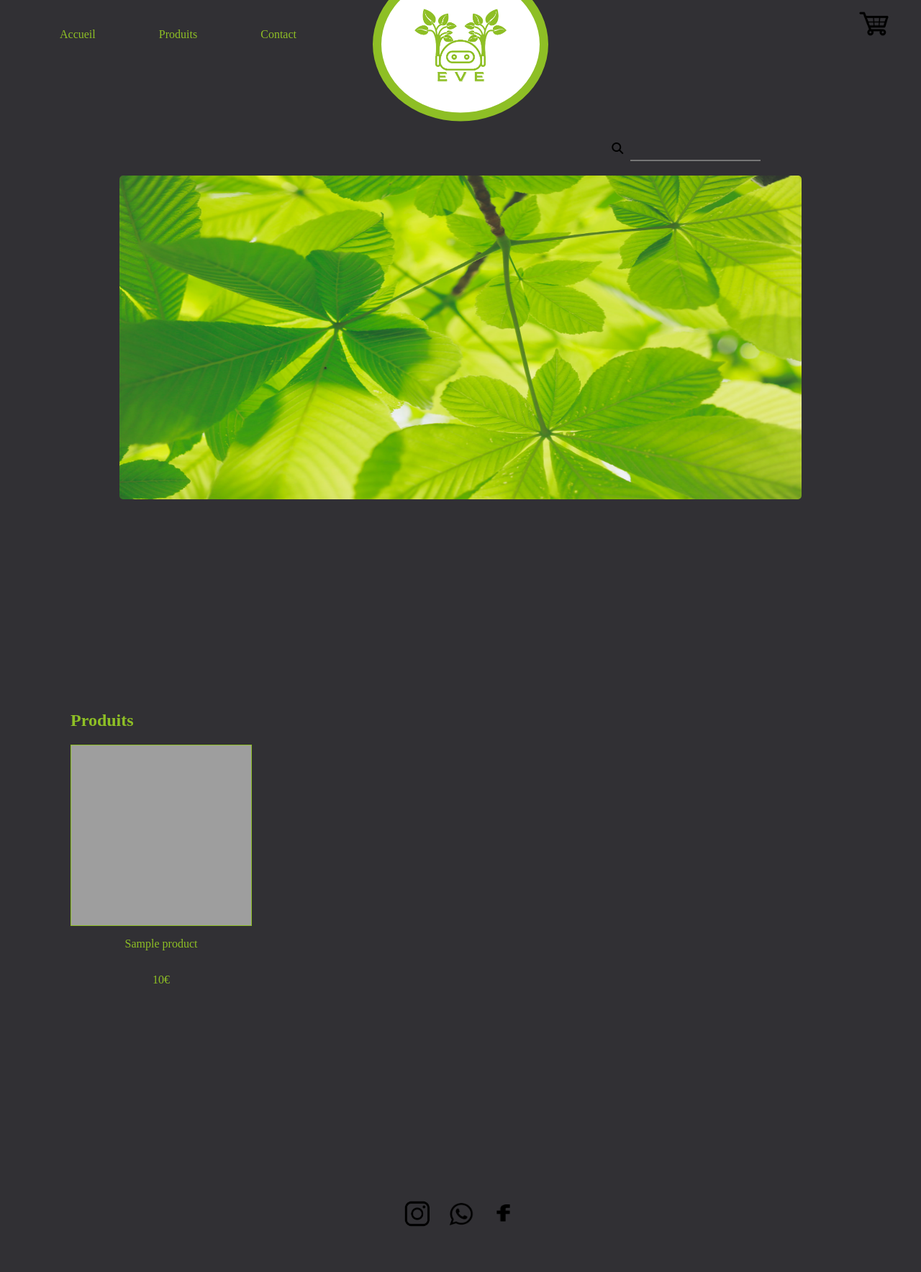
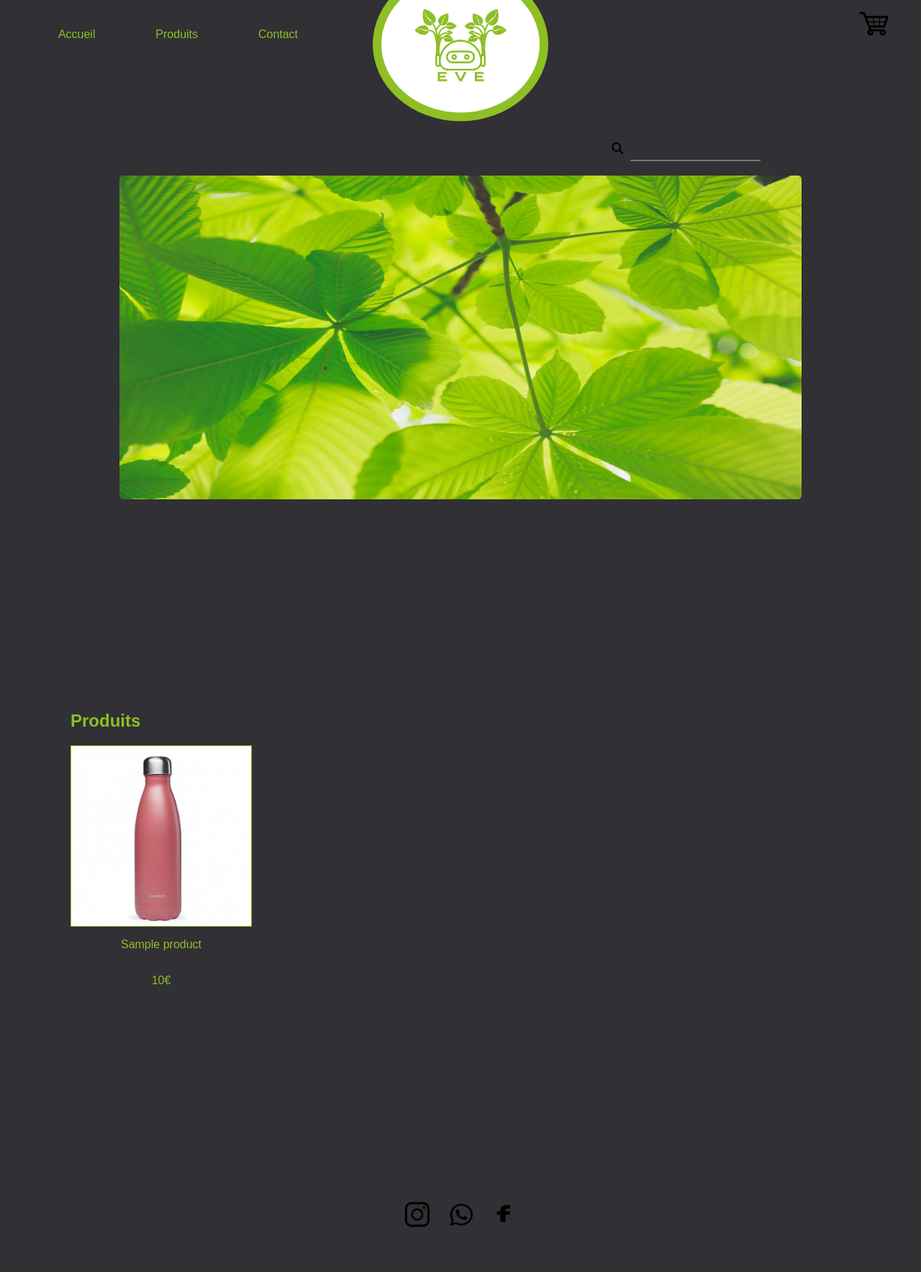
Before and after one commit to CanberraMenthonnex/ProjetEve-EcoCommerce, a PHP site: template views/home.php in a window 1280 px wide. Shown: the whole page at 72% size. Before the commit the page ends 1705 px from the top, so only its background shows below. Run offline with PHP 8.4, Linux system fonts and the light colour scheme; the template is opened without the code that fills it: most values are stand-ins (such as "Sample title", 1, 10 or a date in 2020); some libraries are stand-ins or nearby versions; grey boxes are pictures that could not be loaded.

Commit message:
:boom: Demo or Die version, fixe minor front display

```diff
--- a/configuration/dbconfiguration.php
+++ b/configuration/dbconfiguration.php
@@ -2,4 +2,4 @@
 const DB_HOST = "localhost";
 const DB_NAME = "back_office";
 const DB_USERNAME = "root";
-const DB_PASSWORD = "";
+const DB_PASSWORD = "root";
--- a/public/style/creation-article.css
+++ b/public/style/creation-article.css
@@ -1,4 +1,6 @@
-
+*{
+    font-family:sans-serif;
+}
 /********************<Body>*********************/
 #bodyPageCreationArticle{
 	background-image: url("/img/backgroundImg.jpg");
--- a/public/style/display-article.css
+++ b/public/style/display-article.css
@@ -1,3 +1,7 @@
+*{
+    font-family:sans-serif;
+}
+
 #headerAfficheArticle{
     display: flex;
     flex-direction: row;
--- a/public/style/index.css
+++ b/public/style/index.css
@@ -1,4 +1,9 @@
 /************************<PAGE INDEX>***************************/
+
+*{
+    font-family:sans-serif;
+}
+
 
 #bodyIndex {
     background-color: #313034;
--- a/public/style/log-in-style.css
+++ b/public/style/log-in-style.css
@@ -1,6 +1,7 @@
 * {
     margin: 0;
     padding: 0;
+    font-family:sans-serif;
 }
 body {
     background-image: url("/img/backgroundImg.jpg");
--- a/views/creation_article.php
+++ b/views/creation_article.php
@@ -19,7 +19,7 @@
         <form id="formCreationArticle" action="/admin/product/form" method="POST">
                 <h1>Création de l'article</h1>
             <div id="product">
-                <input type="text" name="name" id="name" placeholder="Nom du produit" >
+                <input type="text" name="name" id="name" placeholder="Nom du produit" autocomplete="off">
                 <input type="number" name="price" id="price" min="0" placeholder="Prix du produit" >
             </div>
             <div id="divImgPrevu">
--- a/views/home.php
+++ b/views/home.php
@@ -40,9 +40,11 @@
 
     <section class="productsindex">
         <div class="h1product"><h1>Produits</h1></div>
-        <?php foreach ($products as $product) {?>
+        <?php
+        if(!$products) echo "<p>Il n'y a pas de produit pour l'instant :( </p>";
+        foreach ($products as $product) {?>
         <div class="content-box">
-            <img src="1.png"  >
+            <img src="/img/gourde.jpg"  >
             <p><?= $product->getName(); ?></p>
             <p><?= $product->getPrice(); ?>€</p>
         </div>
--- a/views/log-page.php
+++ b/views/log-page.php
@@ -13,8 +13,8 @@
             <p id="pLog">Log in</p>
             <div id="divInputLog">
                 <form action="/admin/login" method ="POST">
-                    <input type="text"  id="id" name="email" placeholder="Username"> <br>
-                    <input type="text" id="pwd" name="pwd" placeholder="Password"> <br>
+                    <input type="text"  id="id" name="email" placeholder="Username" autocomplete="off"> <br>
+                    <input type="password" id="pwd" name="pwd" placeholder="Password" autocomplete="off"> <br>
                     <input type="submit" name="send" value="CONNEXION" id="buttonLog">
                 </form>
             </div>
```
Also changed, not shown: public/img/gourde.jpg (added), 1 other file.
